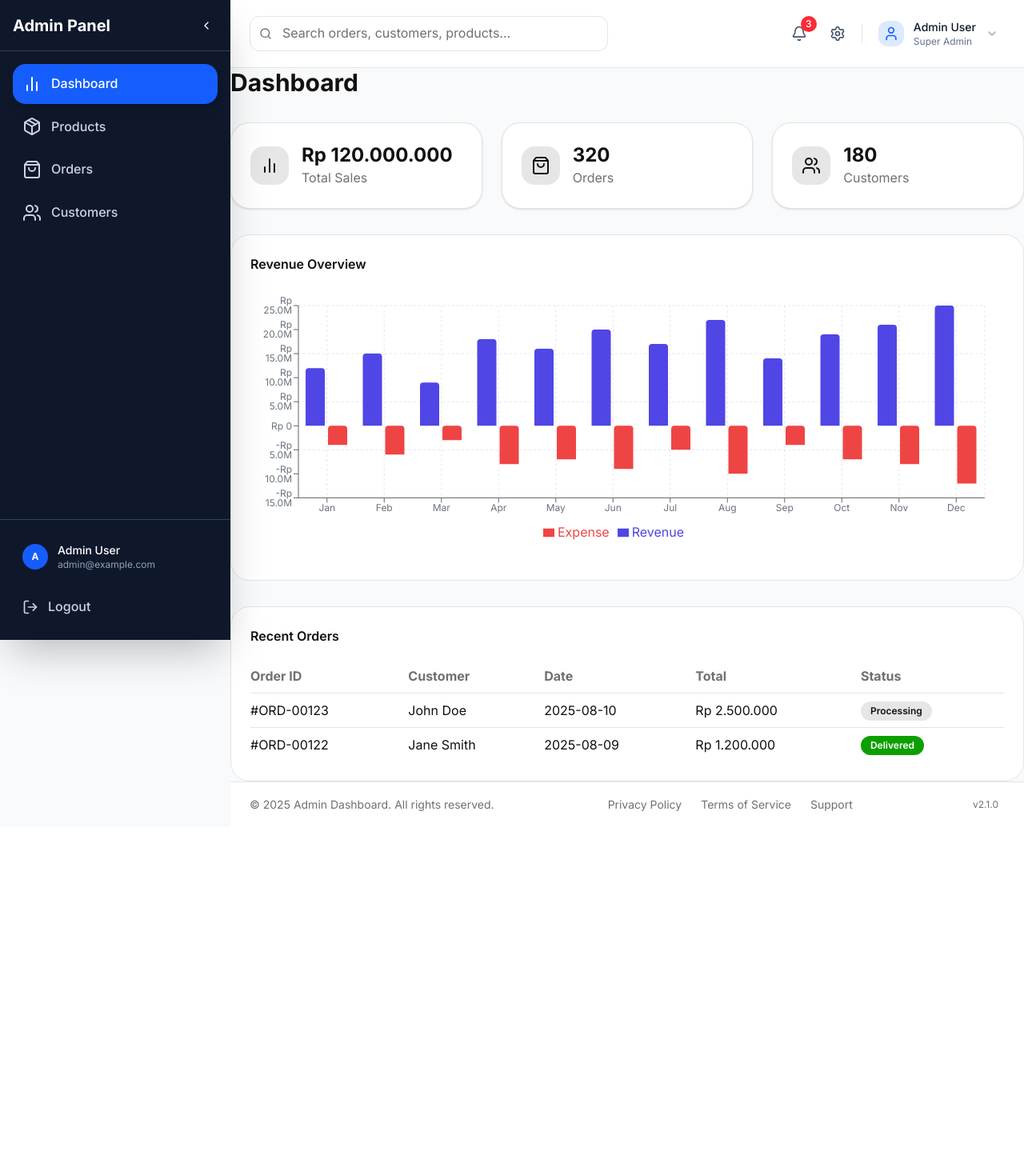
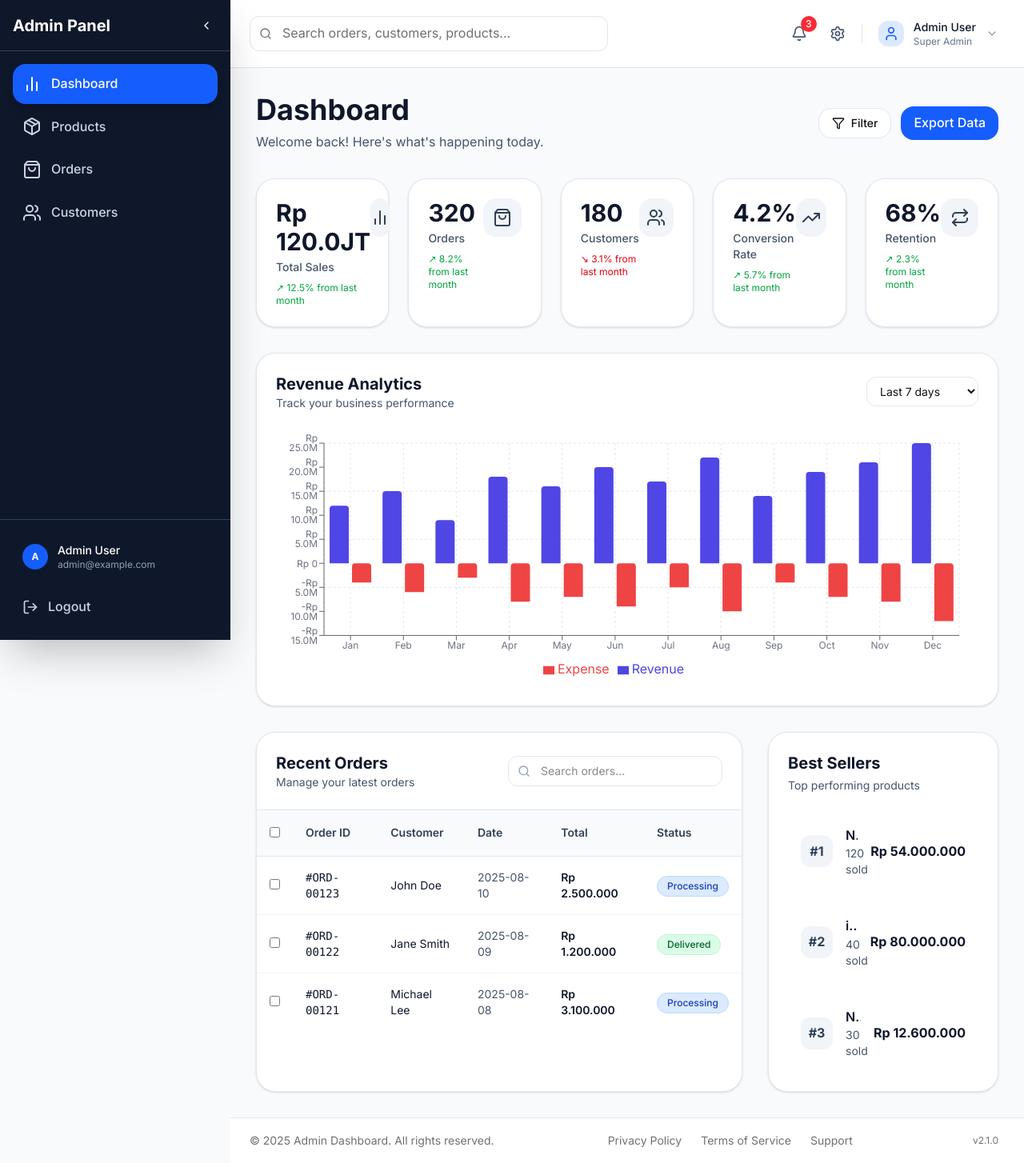
Before and after one commit to Daarns/Ecommerce-Pro, a Next.js app: page /admin/dashboard in a window 1280 px wide. Shown: the whole page at 80% size. Before the commit the page ends 1034 px from the top, so only its background shows below. Built offline with nearby package versions, Linux system fonts and the light colour scheme.

Commit message:
Update page.jsx

```diff
--- a/app/admin/dashboard/page.jsx
+++ b/app/admin/dashboard/page.jsx
@@ -1,94 +1,302 @@
 "use client";
-import {BarChart2, ShoppingBag, Users} from "lucide-react";
+import { useState } from "react";
+import { BarChart2, ShoppingBag, Users, TrendingUp, Repeat, Trash2, CheckCircle2, Filter, Search } from "lucide-react";
 import RevenueChart from "../components/RevenueCart";
 
-function StatCard({title, value, icon}) {
+// Helper untuk pemendekan angka rupiah
+function formatShortRupiah(value) {
+  const num = Number(String(value).replace(/[^0-9]/g, ""));
+  if (isNaN(num)) return value;
+  if (num >= 1_000_000_000) return `Rp ${(num / 1_000_000_000).toFixed(1)}M`;
+  if (num >= 1_000_000) return `Rp ${(num / 1_000_000).toFixed(1)}JT`;
+  if (num >= 1_000) return `Rp ${(num / 1_000).toFixed(1)}Rb`;
+  return `Rp ${num}`;
+}
+
+// Dummy data
+const stats = {
+  sales: "Rp 120.000.000",
+  orders: 320,
+  customers: 180,
+  conversionRate: "4.2%",
+  retention: "68%",
+};
+
+const recentOrders = [
+  {
+    id: "#ORD-00123",
+    customer: "John Doe",
+    date: "2025-08-10",
+    total: "Rp 2.500.000",
+    status: "Processing",
+  },
+  {
+    id: "#ORD-00122",
+    customer: "Jane Smith",
+    date: "2025-08-09",
+    total: "Rp 1.200.000",
+    status: "Delivered",
+  },
+  {
+    id: "#ORD-00121",
+    customer: "Michael Lee",
+    date: "2025-08-08",
+    total: "Rp 3.100.000",
+    status: "Processing",
+  },
+];
+
+const bestSellers = [
+  {
+    name: "Nike Dri-FIT T-Shirt",
+    sold: 120,
+    revenue: "Rp 54.000.000",
+  },
+  {
+    name: "iPhone 15 Pro Max",
+    sold: 40,
+    revenue: "Rp 80.000.000",
+  },
+  {
+    name: "Nintendo Switch OLED",
+    sold: 30,
+    revenue: "Rp 12.600.000",
+  },
+];
+
+const statusColors = {
+  Processing: "bg-blue-100 text-blue-800 border border-blue-200",
+  Delivered: "bg-green-100 text-green-800 border border-green-200",
+  Cancelled: "bg-red-100 text-red-800 border border-red-200",
+};
+
+function StatCard({ title, value, icon, short, trend }) {
   return (
-    <div className="bg-surface border border-border rounded-2xl p-6 flex items-center gap-4 shadow-sm">
-      <div className="w-12 h-12 flex items-center justify-center rounded-xl bg-primary/10 text-primary text-2xl">
+    <div className="bg-white border border-slate-200 rounded-2xl p-6 shadow-sm hover:shadow-md transition-all duration-200">
+      <div className="flex items-start justify-between">
+        <div className="flex-1">
+          <div className="text-2xl sm:text-3xl font-bold text-slate-900 mb-1">
+            {short ? formatShortRupiah(value) : value}
+          </div>
+          <div className="text-sm text-slate-600 font-medium">{title}</div>
+          {trend && (
+            <div className={`text-xs mt-2 ${trend > 0 ? 'text-green-600' : 'text-red-600'}`}>
+              {trend > 0 ? '↗' : '↘'} {Math.abs(trend)}% from last month
+            </div>
+          )}
+        </div>
+        <div className="w-12 h-12 flex items-center justify-center rounded-xl bg-slate-100 text-slate-700">
           {icon}
         </div>
-      <div>
-        <div className="text-2xl font-bold text-text-primary">{value}</div>
-        <div className="text-text-secondary">{title}</div>
       </div>
     </div>
   );
 }
 
 export default function AdminDashboard() {
-  // Dummy data
-  const stats = {
-    sales: "Rp 120.000.000",
-    orders: 320,
-    customers: 180,
+  const [selectedOrders, setSelectedOrders] = useState([]);
+  const [searchTerm, setSearchTerm] = useState("");
+
+  // Bulk action handlers
+  const handleSelectOrder = (orderId) => {
+    setSelectedOrders((prev) =>
+      prev.includes(orderId)
+        ? prev.filter((id) => id !== orderId)
+        : [...prev, orderId]
+    );
+  };
+
+  const handleSelectAll = () => {
+    if (selectedOrders.length === recentOrders.length) {
+      setSelectedOrders([]);
+    } else {
+      setSelectedOrders(recentOrders.map((o) => o.id));
+    }
+  };
+
+  const handleBulkDelete = () => {
+    alert(`Deleted orders: ${selectedOrders.join(", ")}`);
+    setSelectedOrders([]);
+  };
+
+  const handleBulkStatus = (status) => {
+    alert(`Changed status to "${status}" for: ${selectedOrders.join(", ")}`);
+    setSelectedOrders([]);
   };
 
   return (
+    <div className="w-full bg-slate-50 p-4 lg:p-8">
+      {/* Header */}
+      <div className="mb-8">
+        <div className="flex flex-col sm:flex-row sm:items-center sm:justify-between gap-4">
           <div>
-      <h1 className="text-3xl font-bold mb-8 text-text-primary">Dashboard</h1>
-      <div className="grid grid-cols-1 md:grid-cols-3 gap-6 mb-8">
-        <StatCard
-          title="Total Sales"
-          value={stats.sales}
-          icon={<BarChart2 />}
-        />
-        <StatCard title="Orders" value={stats.orders} icon={<ShoppingBag />} />
-        <StatCard title="Customers" value={stats.customers} icon={<Users />} />
+            <h1 className="text-3xl lg:text-4xl font-bold text-slate-900 mb-2">
+              Dashboard
+            </h1>
+            <p className="text-slate-600">Welcome back! Here's what's happening today.</p>
+          </div>
+          <div className="flex items-center gap-3">
+            <button className="flex items-center gap-2 px-4 py-2 bg-white border border-slate-200 rounded-xl hover:bg-slate-50 transition-colors">
+              <Filter className="w-4 h-4" />
+              <span className="text-sm font-medium">Filter</span>
+            </button>
+            <button className="px-4 py-2 bg-blue-600 text-white rounded-xl hover:bg-blue-700 transition-colors font-medium">
+              Export Data
+            </button>
+          </div>
+        </div>
       </div>
 
-      {/* Revenue Chart Placeholder */}
-      <div className="bg-surface border border-border rounded-2xl p-6 mb-8">
-        <div className="font-semibold text-text-primary mb-2">
-          Revenue Overview
+      {/* Stats Cards */}
+      <div className="grid grid-cols-1 sm:grid-cols-2 lg:grid-cols-5 gap-6 mb-8">
+        <StatCard title="Total Sales" value={stats.sales} icon={<BarChart2 />} short trend={12.5} />
+        <StatCard title="Orders" value={stats.orders} icon={<ShoppingBag />} trend={8.2} />
+        <StatCard title="Customers" value={stats.customers} icon={<Users />} trend={-3.1} />
+        <StatCard title="Conversion Rate" value={stats.conversionRate} icon={<TrendingUp />} trend={5.7} />
+        <StatCard title="Retention" value={stats.retention} icon={<Repeat />} trend={2.3} />
       </div>
-        <div
-          className="h-72 min-h-[350px] flex items-center justify-center text-text-secondary">
+
+      {/* Revenue Chart */}
+      <div className="bg-white border border-slate-200 rounded-2xl p-6 mb-8 shadow-sm">
+        <div className="flex items-center justify-between mb-6">
+          <div>
+            <h2 className="text-xl font-bold text-slate-900">Revenue Analytics</h2>
+            <p className="text-slate-600 text-sm">Track your business performance</p>
+          </div>
+          <select className="px-3 py-2 border border-slate-200 rounded-lg text-sm">
+            <option>Last 7 days</option>
+            <option>Last 30 days</option>
+            <option>Last 3 months</option>
+          </select>
+        </div>
+        <div className="h-80">
           <RevenueChart />
         </div>
       </div>
 
-      {/* Recent Orders Table Placeholder */}
-      <div className="bg-surface border border-border rounded-2xl p-6">
-        <div className="font-semibold text-text-primary mb-4">
-          Recent Orders
+      {/* Orders and Best Sellers Grid */}
+      <div className="grid grid-cols-1 xl:grid-cols-3 gap-8">
+        {/* Recent Orders - Takes 2 columns on xl screens */}
+        <div className="xl:col-span-2 bg-white border border-slate-200 rounded-2xl shadow-sm">
+          <div className="p-6 border-b border-slate-200">
+            <div className="flex flex-col sm:flex-row sm:items-center sm:justify-between gap-4">
+              <div>
+                <h2 className="text-xl font-bold text-slate-900">Recent Orders</h2>
+                <p className="text-slate-600 text-sm">Manage your latest orders</p>
               </div>
-        <table className="w-full text-left">
-          <thead>
-            <tr className="text-text-secondary border-b border-border">
-              <th className="py-2">Order ID</th>
-              <th className="py-2">Customer</th>
-              <th className="py-2">Date</th>
-              <th className="py-2">Total</th>
-              <th className="py-2">Status</th>
+
+              {/* Actions */}
+              <div className="flex items-center gap-3">
+                {selectedOrders.length > 0 && (
+                  <div className="flex gap-2">
+                    <button
+                      className="flex items-center gap-1 px-3 py-2 rounded-lg bg-red-600 text-white text-sm hover:bg-red-700 transition-colors"
+                      onClick={handleBulkDelete}
+                    >
+                      <Trash2 className="w-4 h-4" />
+                      Delete ({selectedOrders.length})
+                    </button>
+                    <button
+                      className="flex items-center gap-1 px-3 py-2 rounded-lg bg-green-600 text-white text-sm hover:bg-green-700 transition-colors"
+                      onClick={() => handleBulkStatus("Delivered")}
+                    >
+                      <CheckCircle2 className="w-4 h-4" />
+                      Mark Delivered
+                    </button>
+                  </div>
+                )}
+
+                {/* Search */}
+                <div className="relative">
+                  <Search className="w-4 h-4 absolute left-3 top-1/2 transform -translate-y-1/2 text-slate-400" />
+                  <input
+                    type="text"
+                    placeholder="Search orders..."
+                    value={searchTerm}
+                    onChange={(e) => setSearchTerm(e.target.value)}
+                    className="pl-10 pr-4 py-2 border border-slate-200 rounded-lg text-sm focus:ring-2 focus:ring-blue-500 focus:border-transparent"
+                  />
+                </div>
+              </div>
+            </div>
+          </div>
+
+          <div className="overflow-x-auto">
+            <table className="w-full">
+              <thead className="bg-slate-50 border-b border-slate-200">
+                <tr>
+                  <th className="text-left p-4">
+                    <input
+                      type="checkbox"
+                      checked={selectedOrders.length === recentOrders.length}
+                      onChange={handleSelectAll}
+                      className="rounded border-slate-300"
+                    />
+                  </th>
+                  <th className="text-left p-4 text-sm font-semibold text-slate-700">Order ID</th>
+                  <th className="text-left p-4 text-sm font-semibold text-slate-700">Customer</th>
+                  <th className="text-left p-4 text-sm font-semibold text-slate-700">Date</th>
+                  <th className="text-left p-4 text-sm font-semibold text-slate-700">Total</th>
+                  <th className="text-left p-4 text-sm font-semibold text-slate-700">Status</th>
                 </tr>
               </thead>
               <tbody>
-            <tr className="border-b border-border">
-              <td className="py-2">#ORD-00123</td>
-              <td className="py-2">John Doe</td>
-              <td className="py-2">2025-08-10</td>
-              <td className="py-2">Rp 2.500.000</td>
-              <td className="py-2">
-                <span className="inline-block px-3 py-1 rounded-full bg-primary/10 text-primary text-xs font-semibold">
-                  Processing
+                {recentOrders.map((order, index) => (
+                  <tr
+                    key={order.id}
+                    className={`border-b border-slate-100 hover:bg-slate-50 transition-colors ${
+                      index === recentOrders.length - 1 ? 'border-b-0' : ''
+                    }`}
+                  >
+                    <td className="p-4">
+                      <input
+                        type="checkbox"
+                        checked={selectedOrders.includes(order.id)}
+                        onChange={() => handleSelectOrder(order.id)}
+                        className="rounded border-slate-300"
+                      />
+                    </td>
+                    <td className="p-4 font-mono text-sm font-medium text-slate-900">{order.id}</td>
+                    <td className="p-4 text-sm text-slate-900">{order.customer}</td>
+                    <td className="p-4 text-sm text-slate-600">{order.date}</td>
+                    <td className="p-4 text-sm font-semibold text-slate-900">{order.total}</td>
+                    <td className="p-4">
+                      <span className={`inline-flex px-3 py-1 rounded-full text-xs font-medium ${statusColors[order.status] || "bg-slate-100 text-slate-800"}`}>
+                        {order.status}
                       </span>
                     </td>
                   </tr>
-            <tr>
-              <td className="py-2">#ORD-00122</td>
-              <td className="py-2">Jane Smith</td>
-              <td className="py-2">2025-08-09</td>
-              <td className="py-2">Rp 1.200.000</td>
-              <td className="py-2">
-                <span className="inline-block px-3 py-1 rounded-full bg-success text-white text-xs font-semibold">
-                  Delivered
-                </span>
-              </td>
-            </tr>
+                ))}
               </tbody>
             </table>
           </div>
         </div>
+
+        {/* Best Sellers */}
+        <div className="bg-white border border-slate-200 rounded-2xl p-6 shadow-sm">
+          <div className="mb-6">
+            <h2 className="text-xl font-bold text-slate-900 mb-1">Best Sellers</h2>
+            <p className="text-slate-600 text-sm">Top performing products</p>
+          </div>
+
+          <div className="space-y-4">
+            {bestSellers.map((product, index) => (
+              <div key={product.name} className="flex items-center gap-4 p-4 rounded-xl hover:bg-slate-50 transition-colors">
+                <div className="w-10 h-10 rounded-lg bg-slate-100 flex items-center justify-center font-bold text-slate-700">
+                  #{index + 1}
+                </div>
+                <div className="flex-1 min-w-0">
+                  <div className="font-semibold text-slate-900 truncate">{product.name}</div>
+                  <div className="text-sm text-slate-600">{product.sold} sold</div>
+                </div>
+                <div className="text-right">
+                  <div className="font-bold text-slate-900">{product.revenue}</div>
+                </div>
+              </div>
+            ))}
+          </div>
+        </div>
+      </div>
+    </div>
   );
 }
```
Lines whose indentation alone changed are shown as unchanged.
